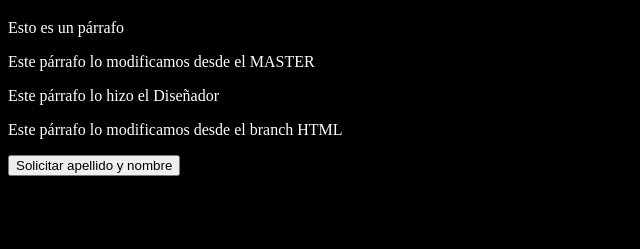
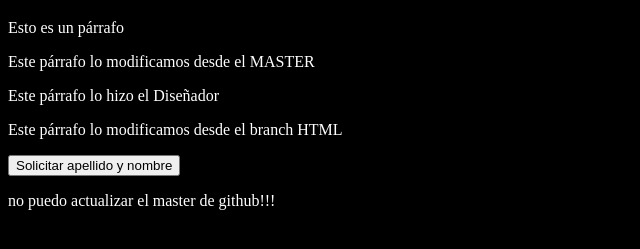
Before and after one commit to rcmucc/crud, a plain HTML site: page index.html in a window 1280 px wide. Shown: the part 61-310 px from the top of the page, without its empty margins (0-640 px from the left). Drawn offline with Linux system fonts and the light colour scheme.

Commit message:
agrega otro párrafo

```diff
--- a/index.html
+++ b/index.html
@@ -14,5 +14,6 @@
     <p>Este párrafo lo hizo el Diseñador</p>
     <p>Este párrafo lo modificamos desde el branch HTML</p>
     <button>Solicitar apellido y nombre</button>
+    <p>no puedo actualizar el master de github!!!</p>
 </body>
 </html>
```
